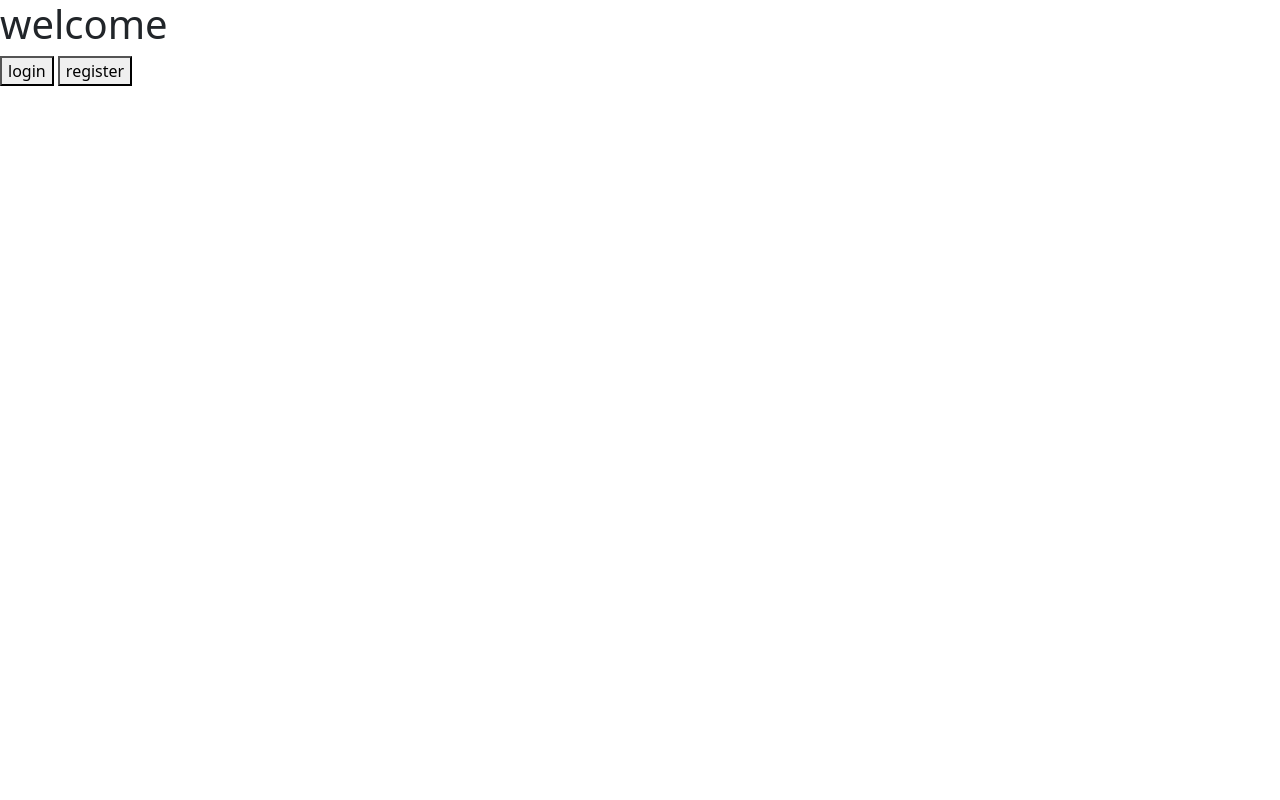
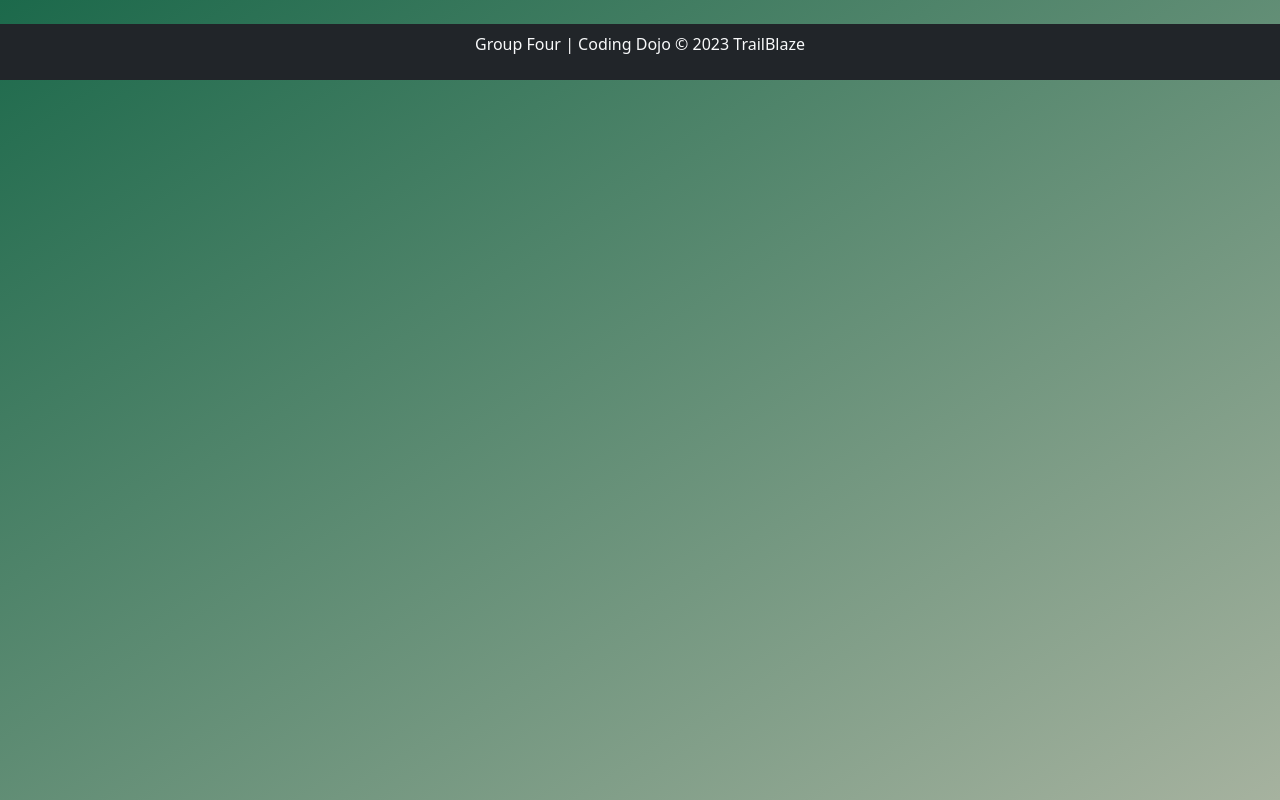
Before and after one commit to brittneyperez/Group-Project-TrailBlaze, a Flask app: template flask_app/templates/base.html in a window 1280 px wide. Run offline with Flask 3, Linux system fonts and the light colour scheme; the template is opened without the code that fills it, so the values that code supplies are empty.

Commit message:
trying to pull environment out of github

```diff
--- a/flask_app/templates/base.html
+++ b/flask_app/templates/base.html
@@ -1,19 +1,21 @@
 <!doctype html>
 <html lang="en">
-<head>
-<meta charset="utf-8">
-<meta name="viewport" content="width=device-width, initial-scale=1">
-<title>Bootstrap demo</title>
-<link href="https://cdn.jsdelivr.net/npm/bootstrap@5.2.3/dist/css/bootstrap.min.css" rel="stylesheet" integrity="sha384-rbsA2VBKQhggwzxH7pPCaAqO46MgnOM80zW1RWuH61DGLwZJEdK2Kadq2F9CUG65" crossorigin="anonymous">
-<link rel="stylesheet" href="\{\{ url_for('static', filename='css/style.css') }}">
-</head>
-<body>
-    <h1>welcome</h1>
-    <button type="button">login</button>
-    <button type="button">register</button>
+    <head>
+        <meta charset="utf-8">
+        <meta name="viewport" content="width=device-width, initial-scale=1">
+        <title>TrailBlaze</title>
+        <link href="https://cdn.jsdelivr.net/npm/bootstrap@5.2.3/dist/css/bootstrap.min.css" rel="stylesheet" integrity="sha384-rbsA2VBKQhggwzxH7pPCaAqO46MgnOM80zW1RWuH61DGLwZJEdK2Kadq2F9CUG65" crossorigin="anonymous">
+        <link rel="stylesheet" type="text/css" href="{{ url_for('static', filename='../static/css/style.css') }}">
+    </head>
+    <body class="d-flex flex-column min-vh-100">
+
     {% block content %}
     {% endblock %}
-<script src="https://cdn.jsdelivr.net/npm/bootstrap@5.2.3/dist/js/bootstrap.bundle.min.js" integrity="sha384-kenU1KFdBIe4zVF0s0G1M5b4hcpxyD9F7jL+jjXkk+Q2h455rYXK/7HAuoJl+0I4" crossorigin="anonymous">
-</script>
+
+
+    <footer id="TrailBlaze__Footer" class="bg-dark text-light d-flex justify-content-center mt-4 p-2">
+        <p>Group Four | Coding Dojo © 2023 TrailBlaze</p>
+    </footer>
+    <script src="https://cdn.jsdelivr.net/npm/bootstrap@5.2.3/dist/js/bootstrap.bundle.min.js" integrity="sha384-kenU1KFdBIe4zVF0s0G1M5b4hcpxyD9F7jL+jjXkk+Q2h455rYXK/7HAuoJl+0I4" crossorigin="anonymous"></script>
 </body>
 </html>
--- a/flask_app/templates/maps.html
+++ b/flask_app/templates/maps.html
@@ -1,2 +1,8 @@
 {% extends "base.html" %}
+
+
+
+
 {% block content %}
+<h1>maps</h1>
+{% endblock %}
```
Also changed, not shown: 1 other file.
